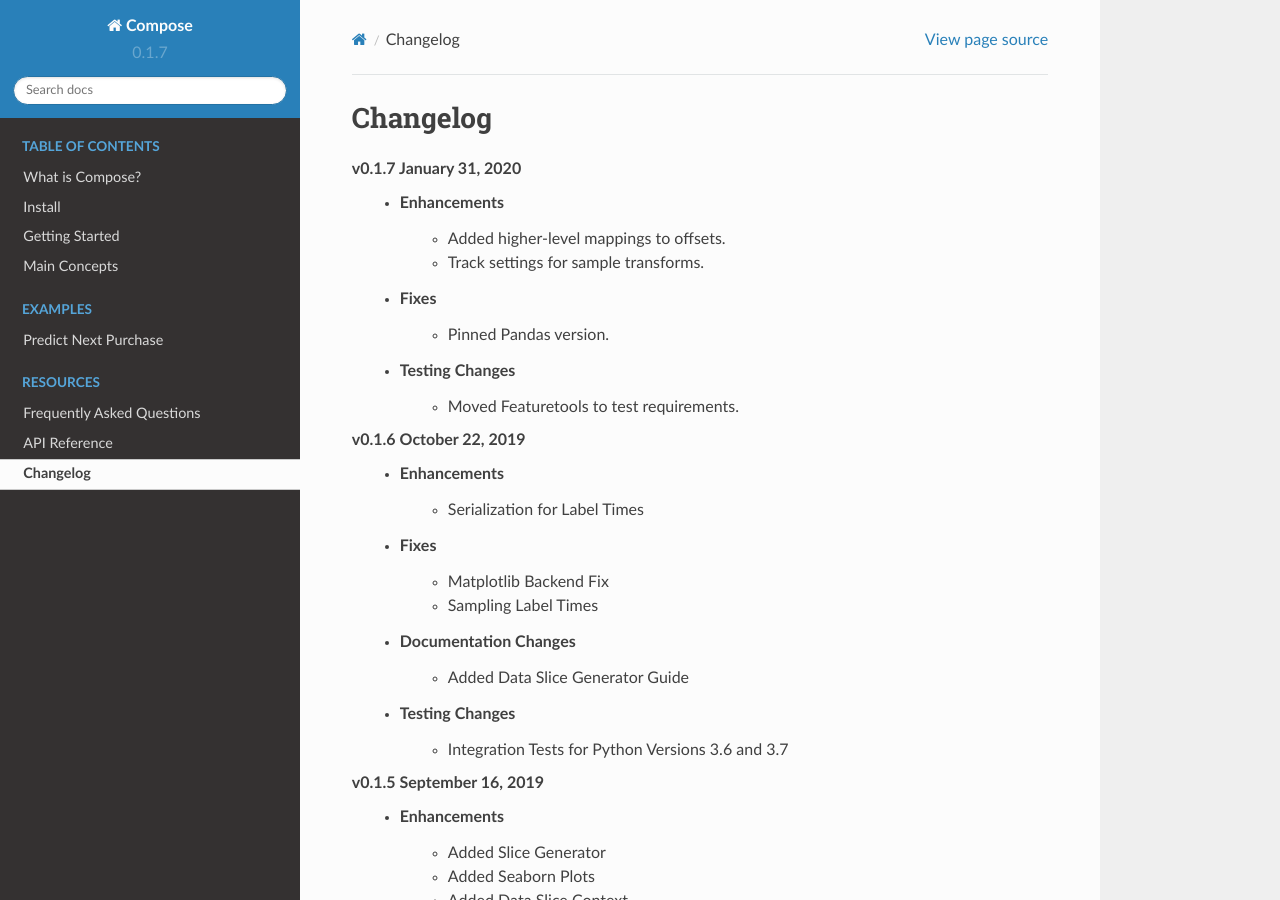
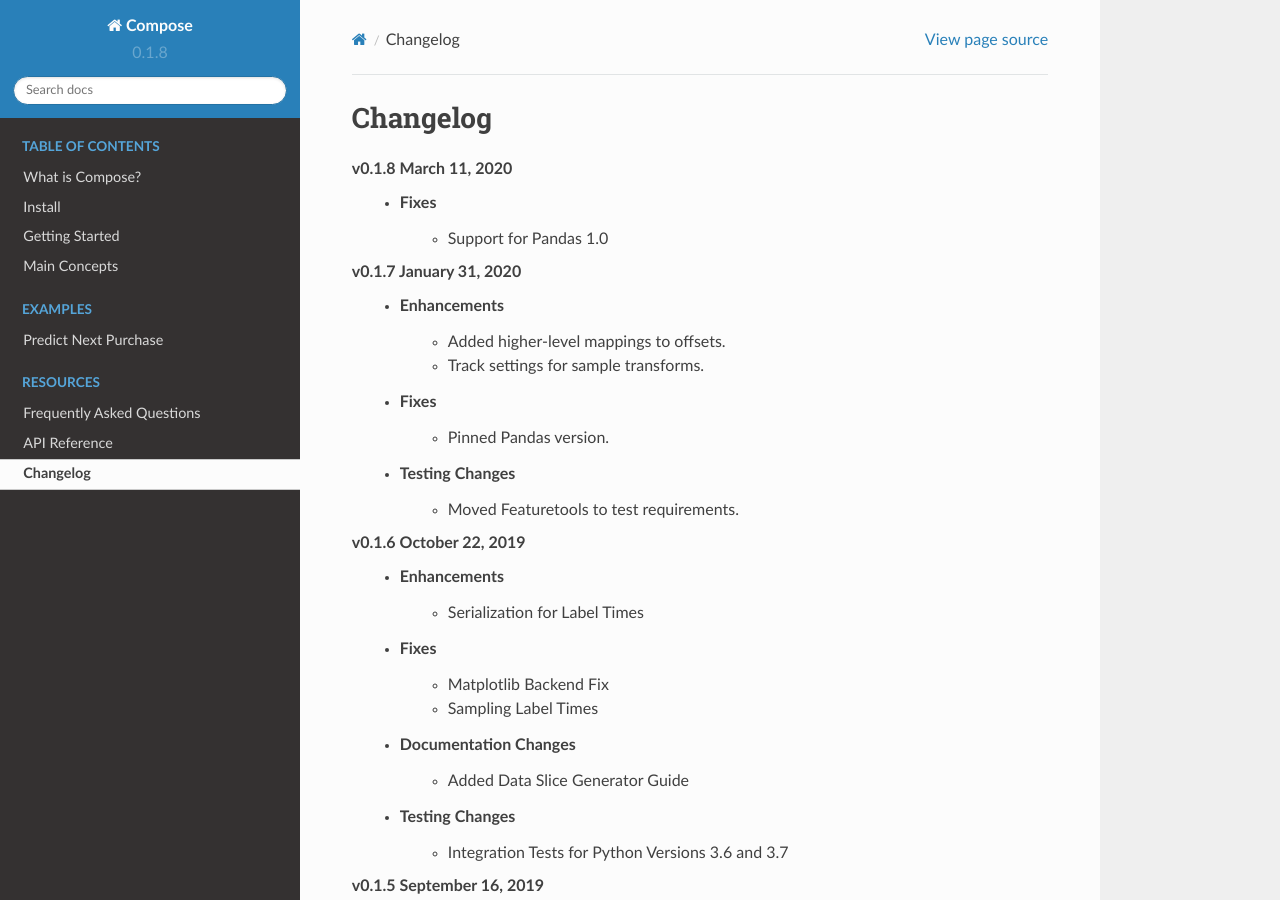
Before and after one commit to alteryx/compose, a Sphinx documentation site: the page built from docs/source/changelog.rst, in a window 1280 px wide and 900 px high. Built offline with Sphinx 7.4.7 and the Read the Docs theme 2.0.0, drawn with Linux system fonts in a browser that asks for light colours; comment, search, counter and statistics services are not loaded.

Commit message:
v0.1.8 (#101)

```diff
--- a/composeml/__init__.py
+++ b/composeml/__init__.py
@@ -3,4 +3,4 @@ from . import demos
 from .label_maker import LabelMaker
 from .label_times import LabelTimes, read_csv, read_parquet, read_pickle
 
-__version__ = '0.1.7'
+__version__ = '0.1.8'
--- a/docs/source/changelog.rst
+++ b/docs/source/changelog.rst
@@ -1,6 +1,10 @@
 =========
 Changelog
 =========
+
+**v0.1.8** March 11, 2020
+    * Fixes
+        * Support for Pandas 1.0
 
 **v0.1.7** January 31, 2020
     * Enhancements
--- a/setup.py
+++ b/setup.py
@@ -2,7 +2,7 @@ from setuptools import find_packages, setup
 
 setup(
     name='composeml',
-    version='0.1.7',
+    version='0.1.8',
     author='Feature Labs, Inc.',
     author_email='support@featurelabs.com',
     license='BSD 3-clause',
```
